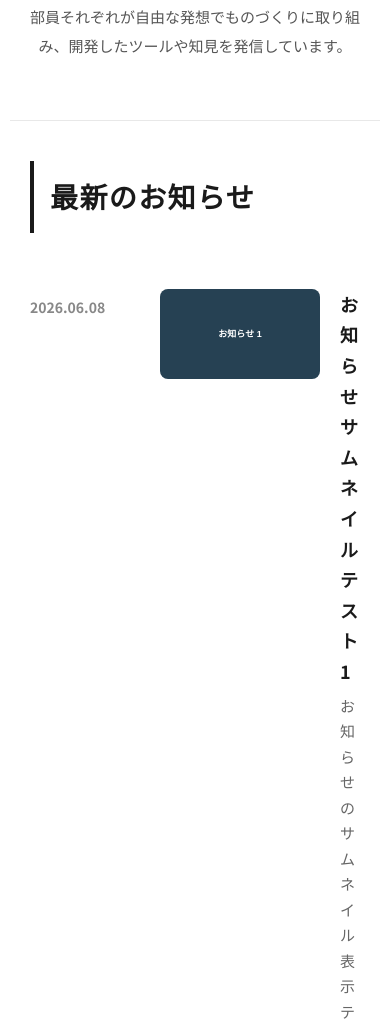
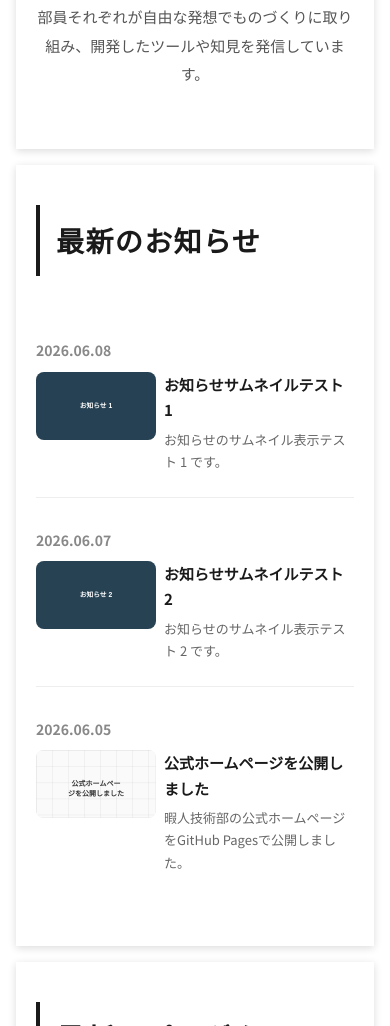
Before and after one commit to Himazin-Technical-Department/Himazin-Technical-Department.github.io, a website: page index.html in a window 390 px wide. Shown: the part 974-2000 px from the top of the page. Drawn offline with Linux system fonts and the light colour scheme; a web font is replaced by a local one.

Commit message:
デザインのメリハリを上げた

```diff
--- a/css/style.css
+++ b/css/style.css
@@ -257,7 +257,7 @@ img {
   padding: 56px 32px 64px;
   background: #fff;
   border-radius: 12px;
-  box-shadow: 0 1px 8px rgba(0,0,0,0.04);
+  box-shadow: 0 2px 12px rgba(0,0,0,0.16);
 }
 
 .section-about {
@@ -1294,7 +1294,7 @@ img {
   margin: 0 auto;
   background: #fff;
   border-radius: 12px;
-  box-shadow: 0 8px 40px rgba(0, 0, 0, 0.12);
+  box-shadow: 0 8px 40px rgba(0, 0, 0, 0.18);
   overflow: hidden;
 }
 
@@ -1534,15 +1534,42 @@ img {
   .section {
     padding: 40px 20px 48px;
     border-radius: 0;
-    box-shadow: none;
-    margin: 0 10px;
-  }
-  .section + .section {
-    border-top: 1px solid #e8e8e8;
+    box-shadow: 0 2px 8px rgba(0,0,0,0.14);
+    margin: 0 16px 16px;
+  }
+  .section:first-child {
+    margin-top: 0;
   }
   .section-about {
     padding-top: 24px;
   }
+  .timeline-item {
+    flex-wrap: wrap;
+    gap: 8px;
+  }
+  .timeline-marker {
+    width: 100%;
+  }
+  .timeline-thumb {
+    width: 120px;
+    height: 68px;
+  }
+  .timeline-body h3 {
+    font-size: 15px;
+  }
+  .timeline-excerpt {
+    font-size: 13px;
+  }
+  .item-list-item.has-thumb {
+    flex-wrap: wrap;
+  }
+  .item-thumb {
+    width: 120px;
+    height: 68px;
+  }
+  .item-list-item h3 {
+    font-size: 15px;
+  }
   .footer-inner {
     padding: 32px 20px 24px;
   }
```
